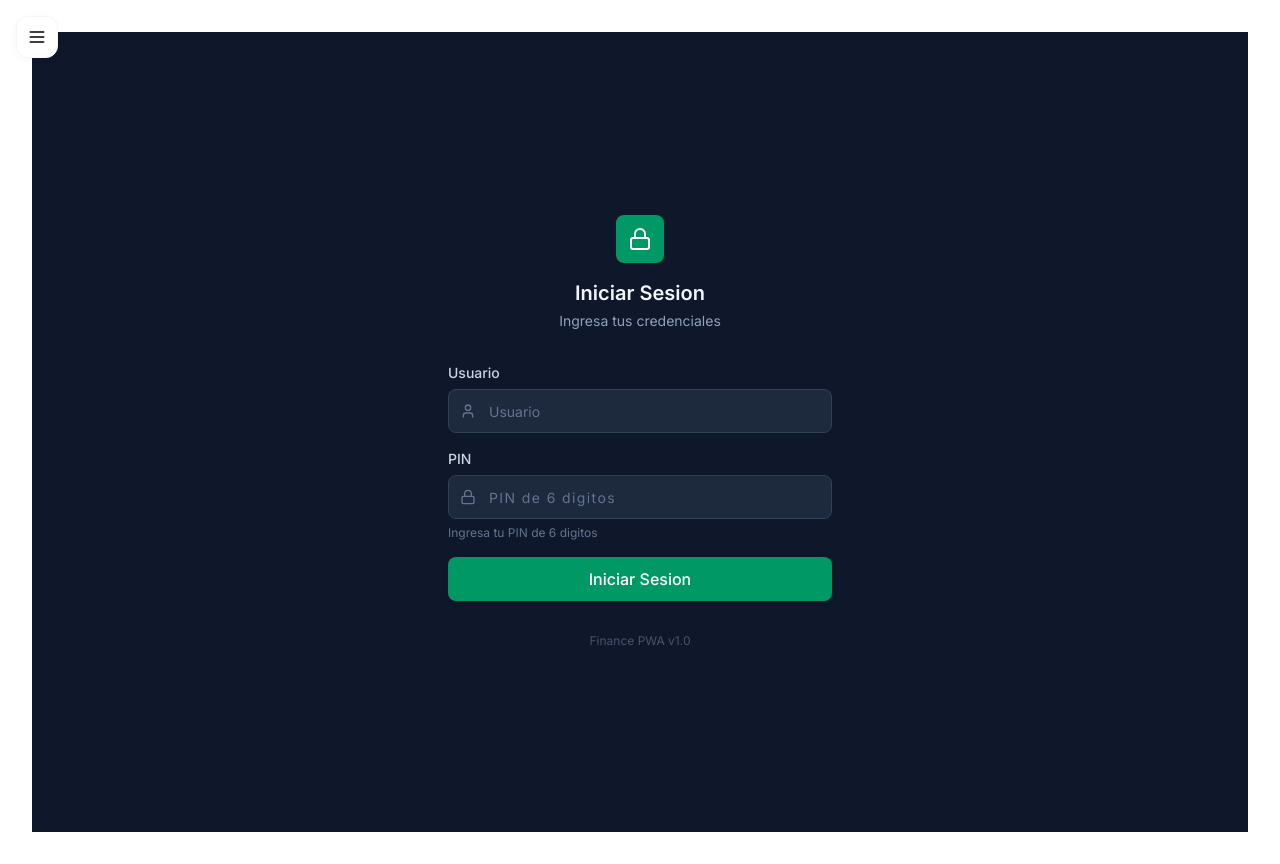
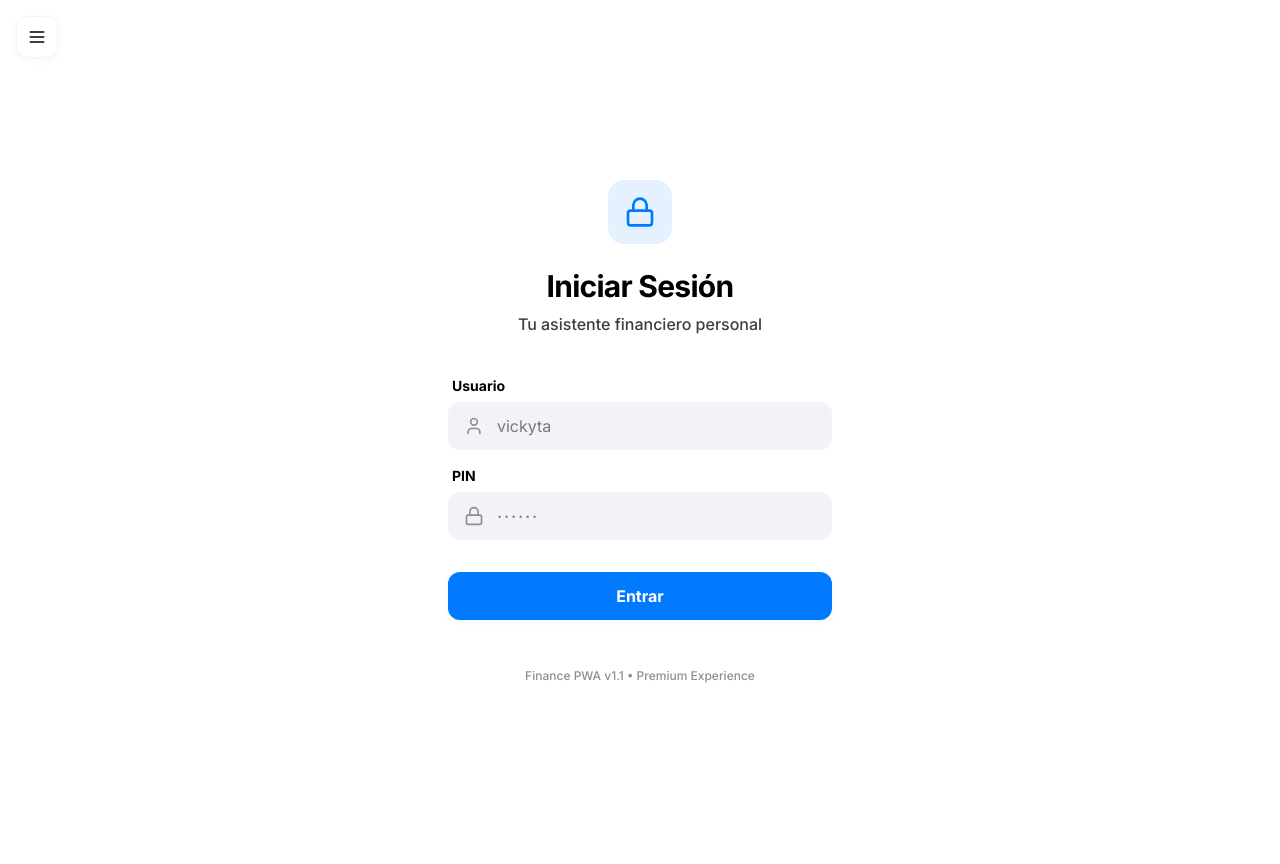
Before and after one commit to bertoleor/vickyta, a Next.js app: page /login in a window 1280 px wide. Built offline with nearby package versions, Linux system fonts and the light colour scheme; no server answers.

Commit message:
Update page.tsx

```diff
--- a/app/login/page.tsx
+++ b/app/login/page.tsx
@@ -49,7 +49,6 @@ export default function LoginPage() {
       <WelcomeScreen
         message="Bienvenida Vicky"
         onComplete={handleWelcomeComplete}
-        typingSpeed={80}
         delay={500}
       />
     );
@@ -68,18 +67,18 @@ export default function LoginPage() {
         }}
       />
 
-      <div className="min-h-screen flex items-center justify-center p-4 bg-slate-900">
+      <div className="min-h-screen flex items-center justify-center p-6 bg-background">
         <div className="w-full max-w-sm">
           {/* Header */}
-          <div className="text-center mb-8">
-            <div className="mx-auto mb-4 h-12 w-12 rounded-lg bg-emerald-600 flex items-center justify-center">
-              <Lock className="h-6 w-6 text-white" />
+          <div className="text-center mb-10">
+            <div className="mx-auto mb-6 h-16 w-16 rounded-2xl bg-primary/10 flex items-center justify-center">
+              <Lock className="h-8 w-8 text-primary" />
             </div>
-            <h1 className="text-xl font-semibold text-slate-100">
-              Iniciar Sesion
+            <h1 className="text-3xl font-bold text-text-primary tracking-tight">
+              Iniciar Sesión
             </h1>
-            <p className="text-slate-400 text-sm mt-1">
-              Ingresa tus credenciales
+            <p className="text-text-secondary mt-2 font-medium">
+              Tu asistente financiero personal
             </p>
           </div>
 
@@ -87,17 +86,17 @@ export default function LoginPage() {
           <form onSubmit={handleSubmit} className="space-y-4">
             {/* Username Field */}
             <div>
-              <label htmlFor="username" className="block text-sm font-medium text-slate-300 mb-1.5">
+              <label htmlFor="username" className="block text-sm font-bold text-text-primary mb-1.5 ml-1">
                 Usuario
               </label>
               <div className="relative">
-                <User className="absolute left-3 top-1/2 -translate-y-1/2 h-4 w-4 text-slate-500" />
+                <User className="absolute left-4 top-1/2 -translate-y-1/2 h-5 w-5 text-text-tertiary" />
                 <input
                   type="text"
-                  placeholder="Usuario"
+                  placeholder="vickyta"
                   value={username}
                   onChange={(e) => setUsername(e.target.value)}
-                  className="w-full h-11 pl-10 pr-3 text-sm bg-slate-800 border border-slate-700 rounded-lg text-slate-100 placeholder:text-slate-500 focus:outline-none focus:ring-2 focus:ring-emerald-500 focus:border-transparent transition-all"
+                  className="w-full h-12 pl-12 pr-4 text-base bg-background-secondary rounded-xl border border-transparent focus:bg-white focus:ring-2 focus:ring-primary/20 focus:border-primary/30 transition-all outline-none"
                   required
                   disabled={isLoading}
                   autoComplete="username"
@@ -108,17 +107,17 @@ export default function LoginPage() {
 
             {/* PIN Field */}
             <div>
-              <label htmlFor="pin" className="block text-sm font-medium text-slate-300 mb-1.5">
+              <label htmlFor="pin" className="block text-sm font-bold text-text-primary mb-1.5 ml-1">
                 PIN
               </label>
               <div className="relative">
-                <Lock className="absolute left-3 top-1/2 -translate-y-1/2 h-4 w-4 text-slate-500" />
+                <Lock className="absolute left-4 top-1/2 -translate-y-1/2 h-5 w-5 text-text-tertiary" />
                 <input
                   type="password"
-                  placeholder="PIN de 6 digitos"
+                  placeholder="······"
                   value={pin}
                   onChange={(e) => setPin(e.target.value.replaceAll(/\D/g, "").slice(0, 6))}
-                  className="w-full h-11 pl-10 pr-3 text-sm bg-slate-800 border border-slate-700 rounded-lg text-slate-100 placeholder:text-slate-500 focus:outline-none focus:ring-2 focus:ring-emerald-500 focus:border-transparent transition-all tracking-widest"
+                  className="w-full h-12 pl-12 pr-4 text-lg bg-background-secondary rounded-xl border border-transparent focus:bg-white focus:ring-2 focus:ring-primary/20 focus:border-primary/30 transition-all outline-none tracking-widest"
                   required
                   disabled={isLoading}
                   autoComplete="current-password"
@@ -128,26 +127,23 @@ export default function LoginPage() {
                   id="pin"
                 />
               </div>
-              <p className="mt-1.5 text-xs text-slate-500">
-                Ingresa tu PIN de 6 digitos
-              </p>
             </div>
 
             {/* Submit Button */}
             <Button
               type="submit"
-              className="w-full h-11 bg-emerald-600 hover:bg-emerald-700 text-white font-medium rounded-lg transition-colors"
+              className="w-full h-12 mt-4 text-base font-bold"
               size="lg"
               isLoading={isLoading}
               disabled={isLoading}
             >
-              Iniciar Sesion
+              Entrar
             </Button>
           </form>
 
           {/* Footer */}
-          <p className="text-center text-xs text-slate-600 mt-8">
-            Finance PWA v1.0
+          <p className="text-center text-xs text-text-tertiary mt-12 font-medium">
+            Finance PWA v1.1 • Premium Experience
           </p>
         </div>
       </div>
```
